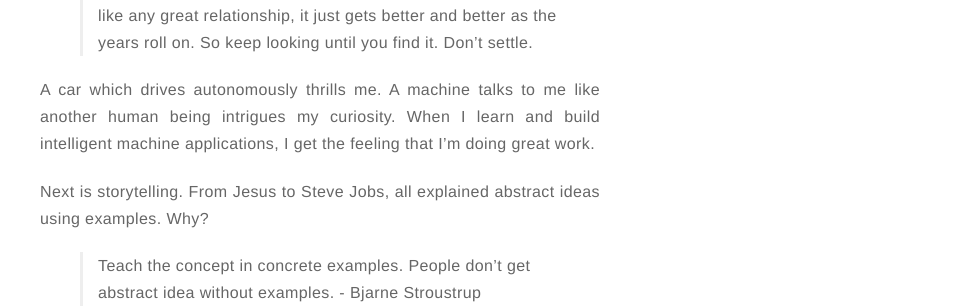
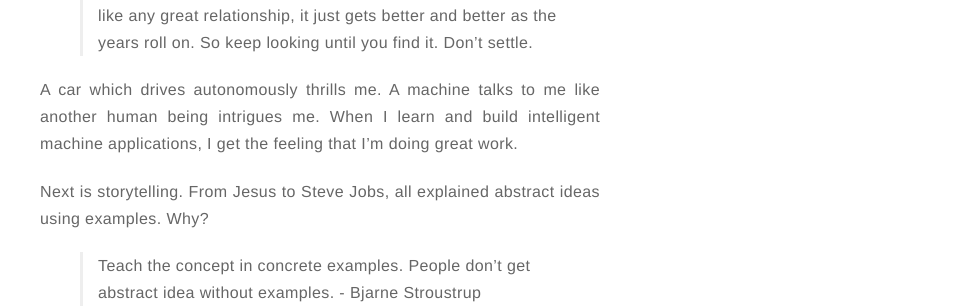
Before and after one commit to sleebapaul/sleebapaul.github.io, a Jekyll site: the page built from about.md, in a window 1280 px wide. Shown: the part 888-1196 px from the top of the page, without its empty margins (320-1280 px from the left). Built offline with Jekyll 4.4.1, drawn with Linux system fonts in a browser that asks for light colours.

Commit message:
corrected about me iter 4

```diff
--- a/about.md
+++ b/about.md
@@ -19,7 +19,7 @@ But, when it comes to work, I adopt the following quote from Stanford commenceme
 >Your work is going to fill a large part of your life, and the only way to be truly satisfied is to do what you believe is great work. And the only way to do great work is to love what you do. If you haven’t found it yet, keep looking. Don’t settle. As with all matters of the heart, you’ll know when you find it. And, like any great relationship, it just gets better and better as the years roll on. So keep looking until you find it. Don’t settle.
 
 <p style="text-align: justify">
-A car which drives autonomously thrills me. A machine talks to me like another human being intrigues my curiosity. When I learn and build intelligent machine applications, I get the feeling that I’m doing great work.
+A car which drives autonomously thrills me. A machine talks to me like another human being intrigues me. When I learn and build intelligent machine applications, I get the feeling that I’m doing great work.
 </p>
 <p style="text-align: justify">
 Next is storytelling. From Jesus to Steve Jobs, all explained abstract ideas using examples. Why?
```
